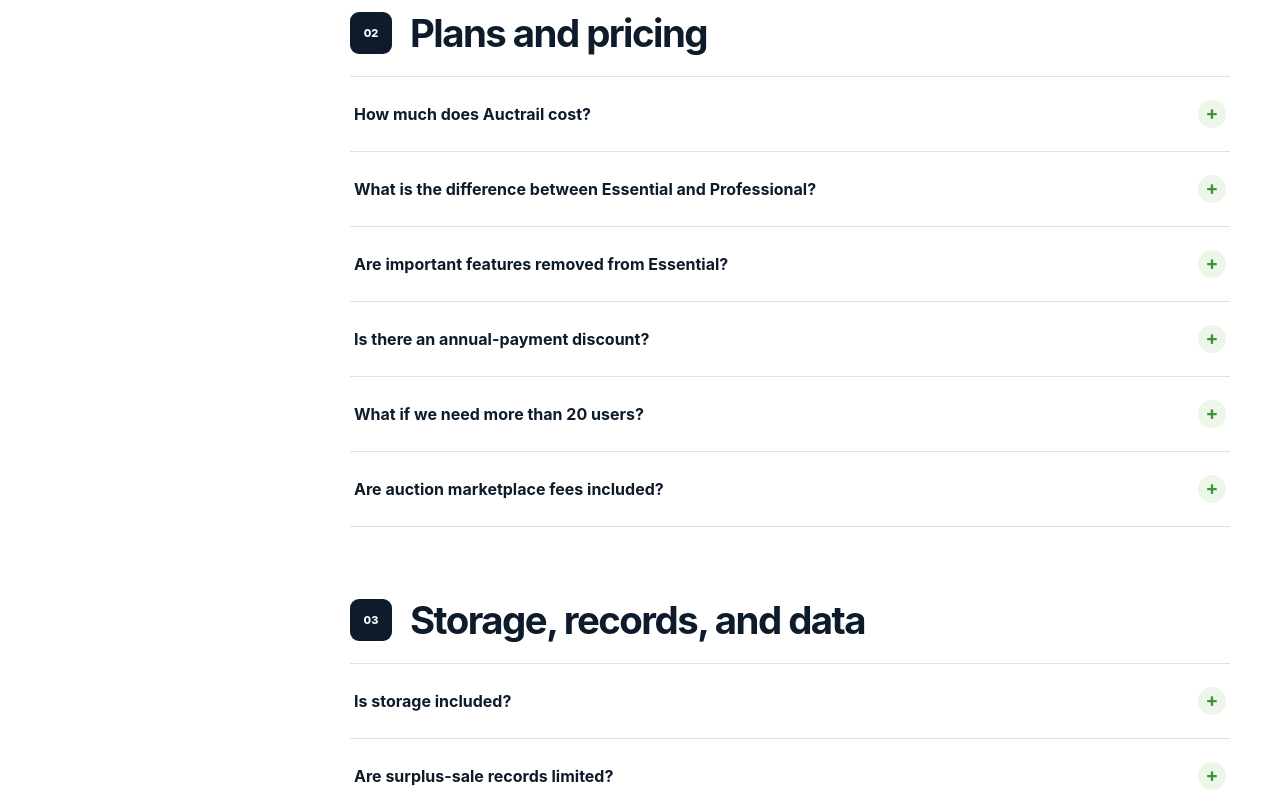
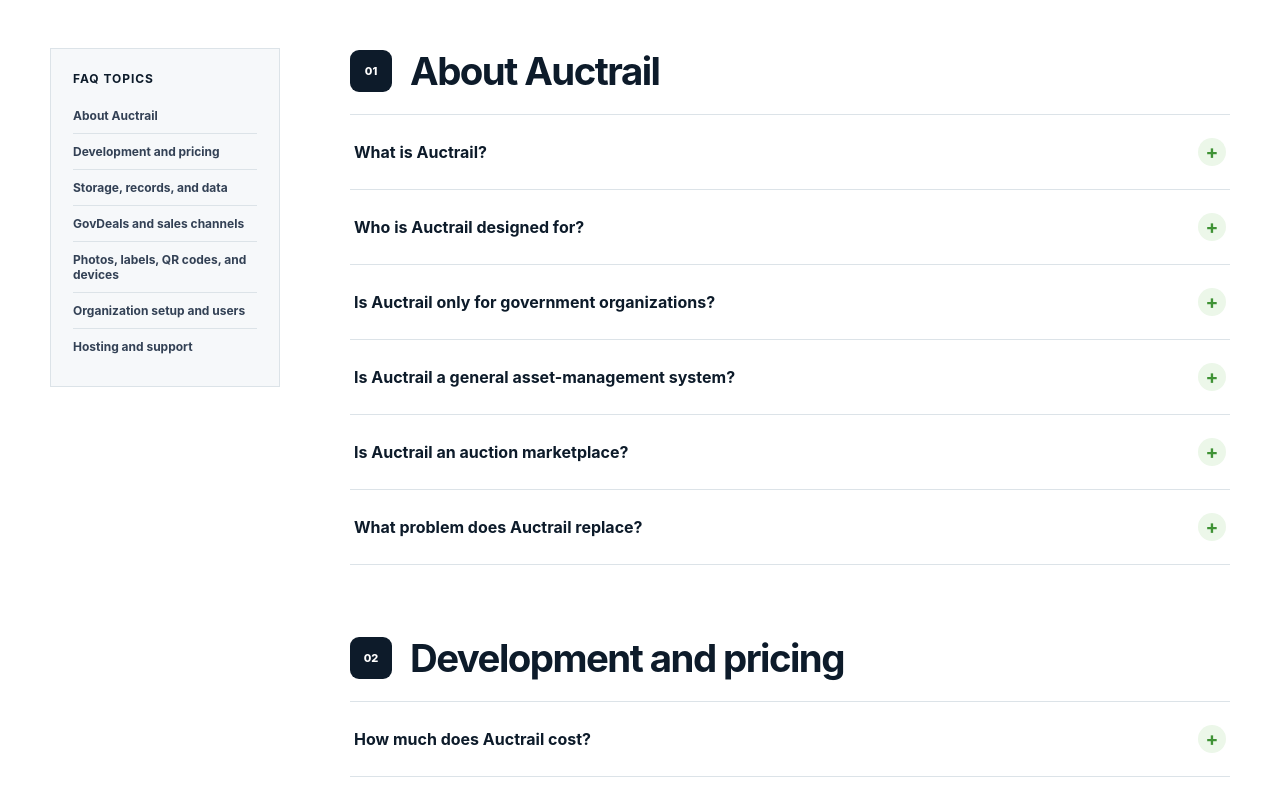
Before and after one commit to brianensey/auctrail-website, a Next.js app: page /faq in a window 1280 px wide. Shown: the part 1380-2180 px from the top of the page. Built offline with nearby package versions, Linux system fonts and the light colour scheme.

Commit message:
Add real case screenshot and current development answers to FAQ

```diff
--- a/app/faq/page.tsx
+++ b/app/faq/page.tsx
@@ -1,11 +1,12 @@
 import type { Metadata } from "next";
 import Link from "next/link";
 import MarketingHeader from "../marketing-header";
+import RealAppShot from "../real-app-shot";
 import styles from "./faq.module.css";
 
 export const metadata: Metadata = {
   title: "Frequently Asked Questions",
-  description: "Answers to common questions about Auctrail surplus asset disposition software, supported industries, pricing, organization setup, GovDeals exports, storage, support, labels, QR codes, and completed sale records.",
+  description: "Answers to common questions about Auctrail surplus asset disposition software, supported industries, development status, organization setup, GovDeals exports, storage, support, labels, QR codes, and completed sale records.",
   keywords: ["Auctrail FAQ", "surplus asset disposition software FAQ", "surplus sales management software", "business surplus software", "industrial surplus software", "nonprofit surplus software", "government surplus sales software", "GovDeals export software"],
   alternates: { canonical: "https://auctrail.com/faq" },
 };
@@ -19,20 +20,19 @@ const sections = [
     ["Is Auctrail an auction marketplace?", "No. Auctrail organizes and tracks an organization’s surplus-sale work while allowing the organization to continue using its approved auction or sales channels."],
     ["What problem does Auctrail replace?", "Auctrail is intended to reduce the need to manage the same surplus sale across spreadsheets, email, paper files, shared drives, photographs, and separate auction records."],
   ]},
-  { title: "Plans and pricing", items: [
-    ["How much does Auctrail cost?", "Auctrail offers Essential and Professional plans. Current monthly prices and annual totals are published on the Plans and Pricing page."],
-    ["What is the difference between Essential and Professional?", "Both include the complete Auctrail surplus-sales workflow and unlimited surplus-sale records. Essential includes up to 5 active users and 5 departments or teams with guided setup. Professional includes up to 20 active users, unlimited departments or teams, assisted onboarding, initial data-import assistance, and priority email support."],
-    ["Are important features removed from Essential?", "No. Essential still includes the core surplus intake-to-sale-closeout workflow, photos and documents, permissions and audit history, auction preparation, GovDeals-compatible export, labels, QR access, reporting, exports, hosting, updates, and normal-use storage."],
-    ["Is there an annual-payment discount?", "Not currently. The published annual totals are simply twelve months at the regular monthly price."],
-    ["What if we need more than 20 users?", "Contact Auctrail before subscribing. A larger deployment can be evaluated individually."],
-    ["Are auction marketplace fees included?", "No. Any seller, buyer, listing, or transaction fees charged by an auction marketplace are separate from the Auctrail subscription and remain subject to that provider’s terms."],
+  { title: "Development and pricing", items: [
+    ["How much does Auctrail cost?", "Final pricing has not been published yet. Auctrail is still in active development, and pricing will be finalized as the web application, integrations, onboarding, and launch scope are completed. Current status is posted on the Pricing page."],
+    ["Are the plan names and limits final?", "No. The commercial plan structure is still being refined and should not be treated as final until Auctrail publishes the launch pricing and terms."],
+    ["Can our organization ask about expected pricing or availability now?", "Yes. General product, pricing, availability, integration, and early-access questions can be sent to info@auctrai.com."],
+    ["Is the iPad app available?", "Not yet. Native iPad development is paused while the web application, public website, documentation, support workflow, and launch readiness are completed first."],
+    ["Are auction marketplace fees included in Auctrail?", "No. Any seller, buyer, listing, or transaction fees charged by an auction marketplace are separate from Auctrail and remain subject to that provider’s terms."],
   ]},
   { title: "Storage, records, and data", items: [
-    ["Is storage included?", "Yes. Both plans include storage for normal surplus-sale records, photos, and documents. Auctrail does not currently publish a fixed gigabyte allowance or automatic storage overage fee. Accounts with unusually high storage requirements may require a separate arrangement."],
-    ["Are surplus-sale records limited?", "No. Essential and Professional both include unlimited surplus-sale records. Plan limits apply primarily to active users and, for Essential, the number of departments or teams."],
+    ["Can Auctrail store photos and documents?", "Yes. Auctrail is designed to keep surplus-sale records, photos, PDFs, approvals, titles, receipts, and other supporting documents with the related case."],
+    ["Are surplus-sale records limited?", "The application is designed around maintaining the organization’s surplus-sale records without forcing staff to split active work across disconnected systems. Final commercial limits, if any, will be published with final pricing."],
     ["Can we keep historical sale records?", "Yes. Auctrail is designed to preserve completed sale records so the organization can search prior surplus sales and retain supporting history after property has been sold and picked up."],
     ["Can data be exported?", "Yes. Auctrail supports operational reporting and Excel or CSV exports so organizations can use their surplus-sale information for administration, reconciliation, and records-management needs."],
-    ["Can existing data be imported?", "Yes, depending on the source and condition of the data. Essential includes import templates. Professional includes initial data-import assistance. Existing surplus-sale spreadsheets or records should be reviewed during organization setup."],
+    ["Can existing data be imported?", "Yes, depending on the source and condition of the data. Existing surplus-sale spreadsheets or records should be reviewed during organization setup so the appropriate import approach can be determined."],
   ]},
   { title: "GovDeals and sales channels", items: [
     ["Does Auctrail work with GovDeals?", "Auctrail supports a GovDeals-compatible bulk-upload export workflow. The purpose is to reuse surplus-sale information already maintained in Auctrail rather than manually rebuilding the same auction information."],
@@ -40,21 +40,21 @@ const sections = [
     ["Does Auctrail automatically publish auctions to GovDeals?", "Auctrail should not be described as directly publishing auctions through a GovDeals API unless that integration is specifically available and authorized. The current supported approach is a compatible bulk-upload export for eligible GovDeals accounts."],
     ["Can Auctrail keep the sale history after the auction ends?", "Yes. Auctrail is intended to preserve sale results, payment, pickup, buyer information, supporting documents, and closeout notes after the surplus property is sold."],
   ]},
-  { title: "Labels, QR codes, and devices", items: [
+  { title: "Photos, labels, QR codes, and devices", items: [
+    ["Can auction photos be downloaded together?", "Yes. The case photo manager includes a Download Images action that prepares uploaded case photos as a ZIP file in saved photo order, using sequential JPG files for easier transfer to auction sites."],
     ["Does Auctrail support surplus-item labels?", "Yes. Auctrail supports printable labels for surplus property and sale-record workflows."],
     ["What do the QR codes do?", "QR-based access is intended to let authorized staff scan a label and reach the related Auctrail surplus record without manually searching for the identifier."],
-    ["Can Auctrail be used on tablets?", "Auctrail’s tablet field workflow is intended for looking up surplus items by RQ/QR, viewing and editing permitted information, and taking or adding photos. Marketplace listing and upload functions are desktop-only."],
-    ["Does Auctrail provide printers or tablets?", "Not as part of the standard software subscription. Organizations can use compatible hardware, and Auctrail documentation can identify supported or recommended workflows as they are validated."],
+    ["Can Auctrail be used on tablets?", "The current priority is the web application, which can be accessed through supported browsers. A separate native iPad application is planned but its development is paused until the web platform and launch materials are further along."],
   ]},
   { title: "Organization setup and users", items: [
     ["What happens during organization setup?", "Setup identifies the organization and department, team, or location structure; initial users and roles; the current surplus-sales process; existing sale records; label workflow; reporting needs; and any applicable auction-export requirements."],
-    ["Can different departments or teams use the same Auctrail account?", "Yes. Auctrail is structured for organization-wide use across departments or teams. Essential supports up to 5, while Professional includes unlimited departments or teams."],
+    ["Can different departments or teams use the same Auctrail organization?", "Yes. Auctrail is structured for organization-wide use across departments, teams, and locations with role-based access and responsibility."],
     ["Can users have different permissions?", "Yes. Role-based permissions are part of the platform so access can reflect operational responsibilities rather than giving every user the same administrative authority."],
-    ["Can we upgrade from Essential to Professional later?", "Yes. An organization can move to Professional as its staff, department, team, or location needs grow without rebuilding its Auctrail surplus-sale records."],
+    ["Are onboarding details final?", "Not yet. The onboarding and commercial packaging are still being finalized during active development. The Organization Setup page describes the operational information Auctrail expects to configure."],
   ]},
   { title: "Hosting and support", items: [
-    ["Is Auctrail hosted?", "Yes. The subscription includes the hosted Auctrail application along with ongoing platform updates and documentation."],
-    ["What technical support is included?", "Technical support covers Auctrail account access, application issues, supported exports, labels and QR workflows, and hosted-service issues. Essential includes standard email support; Professional includes priority email support."],
+    ["Is Auctrail hosted?", "Yes. Auctrail is being developed as a hosted web application with ongoing platform updates and customer documentation."],
+    ["What technical support is available?", "The Support Center covers Auctrail account access, application issues, supported exports, labels and QR workflows, and hosted-service issues. Support processes are continuing to be refined before launch."],
     ["Does Auctrail support our local network, printer, or tablet?", "Auctrail support can help determine whether a problem originates in Auctrail, but organization-managed networks, hardware, browsers, printers, tablets, and third-party marketplace accounts may require assistance from internal IT or the applicable provider."],
     ["Where do we go for help?", "The Auctrail Support Center links to Technical Support for application issues and Organization Setup for onboarding and configuration questions."],
   ]},
@@ -65,8 +65,8 @@ function Arrow(){return <svg aria-hidden="true" viewBox="0 0 20 20"><path d="M4
 export default function FAQPage(){
  const faqJsonLd={"@context":"https://schema.org","@type":"FAQPage",mainEntity:sections.flatMap(section=>section.items.map(([question,answer])=>({"@type":"Question",name:question,acceptedAnswer:{"@type":"Answer",text:answer}})))};
  return <main className={`marketing-site ${styles.site}`}><script type="application/ld+json" dangerouslySetInnerHTML={{__html:JSON.stringify(faqJsonLd)}}/><MarketingHeader />
- <section className={styles.hero}><div className={`marketing-shell ${styles.heroInner}`}><p className="section-kicker">Frequently asked questions</p><h1>Common questions about Auctrail, answered clearly.</h1><p>Supported industries, surplus asset disposition, pricing, storage, GovDeals exports, records, labels, QR codes, organization setup, hosting, and support—all in one place.</p><div className={styles.heroActions}><Link className="button button-primary" href="/plans">View plans <Arrow/></Link><Link className="button button-secondary" href="/support">Support center <Arrow/></Link></div></div></section>
+ <section className={styles.hero}><div className={`marketing-shell ${styles.heroInner}`}><p className="section-kicker">Frequently asked questions</p><h1>Common questions about Auctrail, answered clearly.</h1><p>Supported industries, surplus asset disposition, development status, storage, GovDeals exports, records, labels, QR codes, organization setup, hosting, and support—all in one place.</p><div className={styles.heroActions}><Link className="button button-primary" href="/plans">Pricing status <Arrow/></Link><Link className="button button-secondary" href="/support">Support center <Arrow/></Link></div><RealAppShot src="/screenshots/cases.svg" alt="Current Auctrail Cases screen" caption="The current case list and work queue" /></div></section>
  <section className={styles.content}><div className={`marketing-shell ${styles.layout}`}><aside className={styles.index}><strong>FAQ topics</strong>{sections.map((section,index)=><a key={section.title} href={`#faq-${index+1}`}>{section.title}</a>)}</aside><div className={styles.sections}>{sections.map((section,index)=><section className={styles.group} id={`faq-${index+1}`} key={section.title}><div className={styles.groupHeading}><span>{String(index+1).padStart(2,"0")}</span><h2>{section.title}</h2></div><div className={styles.questions}>{section.items.map(([question,answer])=><details key={question}><summary>{question}<span>+</span></summary><div><p>{answer}</p></div></details>)}</div></section>)}</div></div></section>
- <section className={styles.cta}><div className="marketing-shell"><div><p className="section-kicker light">Still have a question?</p><h2>Use the support path that matches what you need.</h2><p>Technical questions, organization onboarding, plan selection, and client access each have a dedicated next step.</p></div><div className={styles.ctaActions}><Link className="button button-light" href="/technical-support">Technical support <Arrow/></Link><Link className="button button-dark-outline" href="/organization-setup">Organization setup <Arrow/></Link></div></div></section>
+ <section className={styles.cta}><div className="marketing-shell"><div><p className="section-kicker light">Still have a question?</p><h2>Use the support path that matches what you need.</h2><p>Technical questions, organization onboarding, product questions, and client access each have a dedicated next step.</p></div><div className={styles.ctaActions}><Link className="button button-light" href="/technical-support">Technical support <Arrow/></Link><Link className="button button-dark-outline" href="/organization-setup">Organization setup <Arrow/></Link></div></div></section>
  <footer className="marketing-footer"><div className="marketing-shell footer-bottom"><span>© {new Date().getFullYear()} Auctrail. All rights reserved.</span><span><Link href="/faq">FAQ</Link> · <Link href="/support">Support center</Link> · <Link href="/">Auctrail.com</Link></span></div></footer></main>
 }
```
